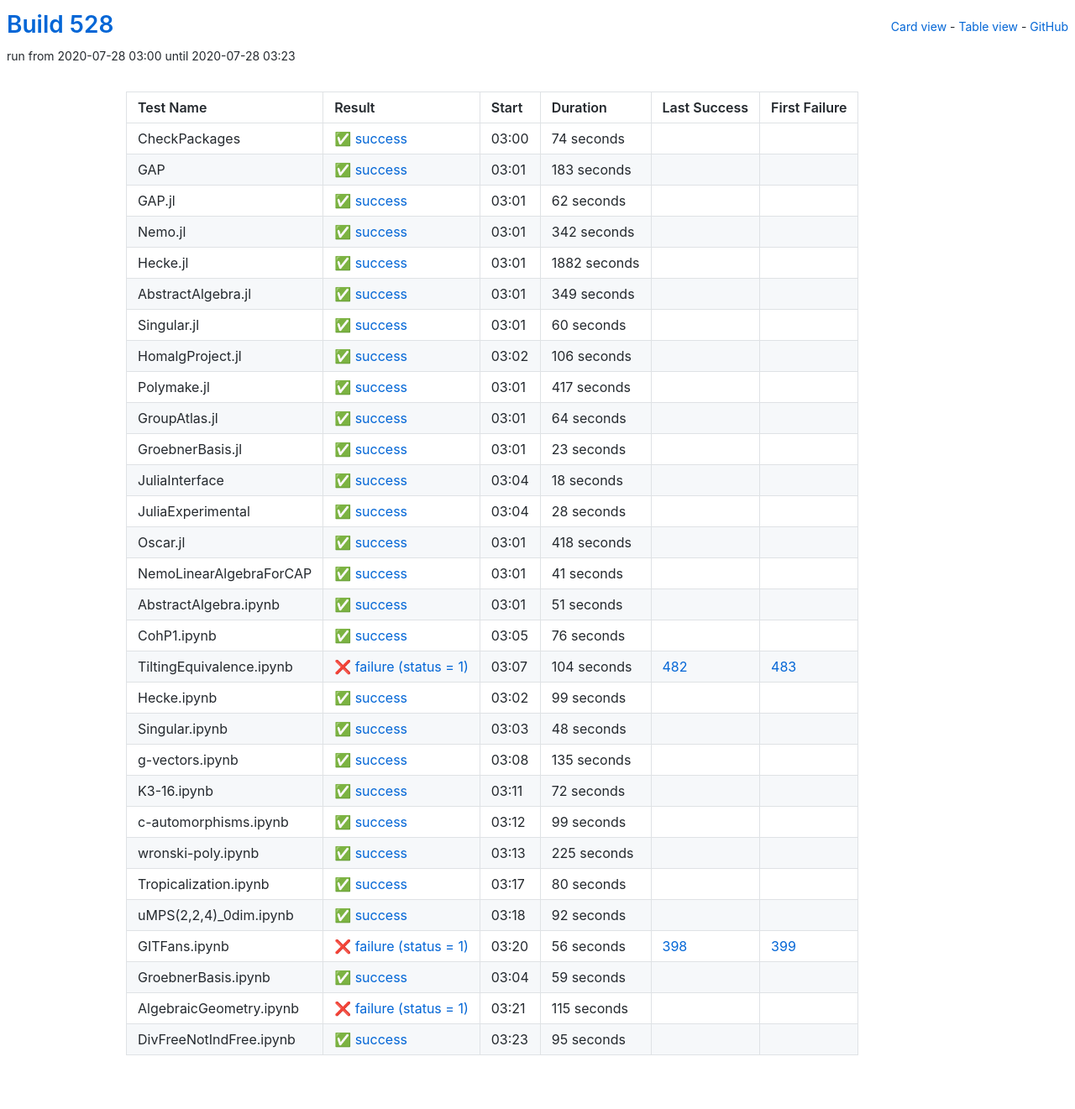
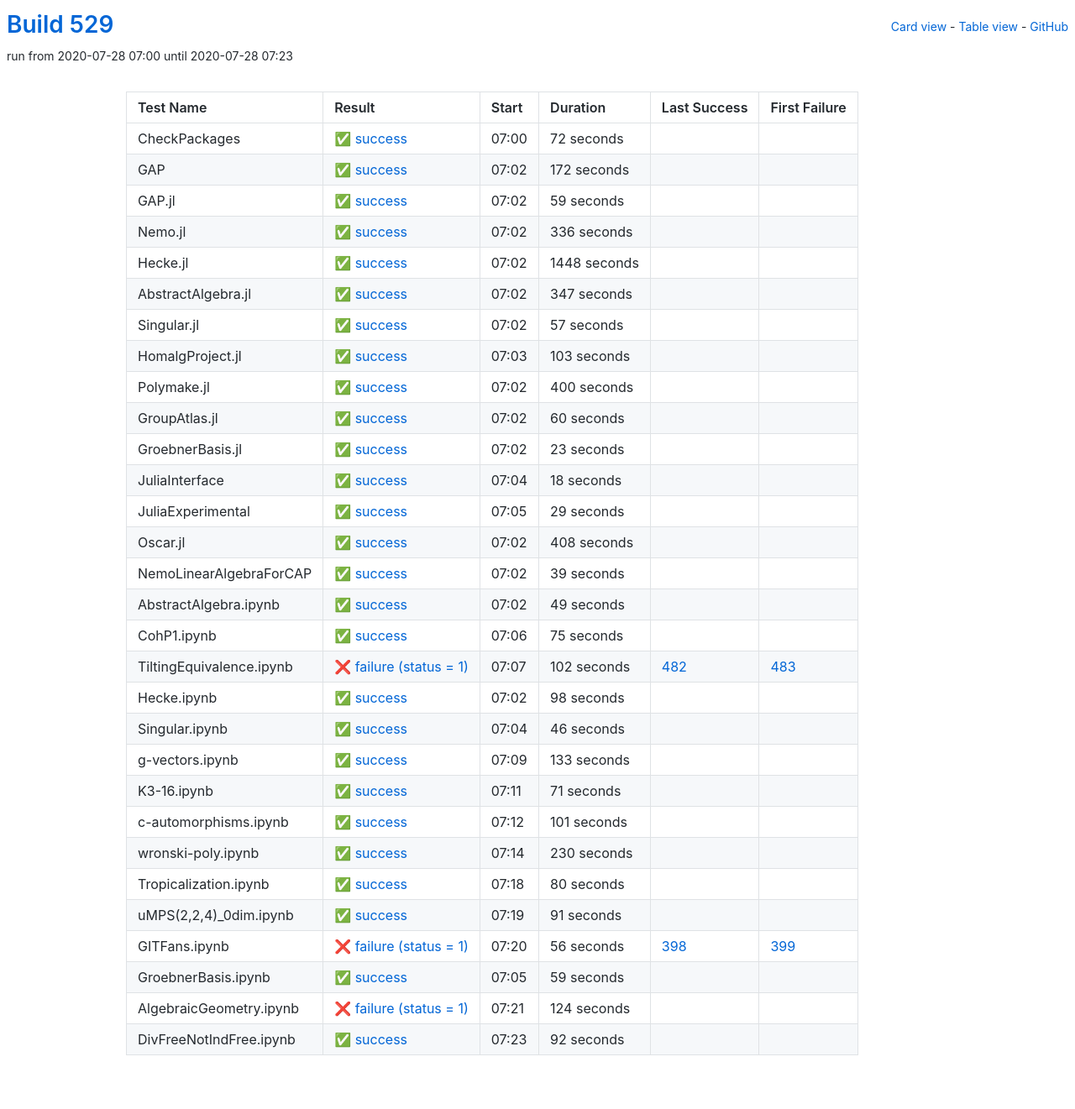
Before and after one commit to oscar-system/oscar-ci-status-stable, a Jekyll site: the page built from table.html, in a window 1280 px wide. Shown: the whole page at 84% size. Built offline with Jekyll 4.4.1, drawn with Linux system fonts in a browser that asks for light colours.

Commit message:
Build #529

```diff
--- a/_data/ci.yml
+++ b/_data/ci.yml
@@ -1,6 +1,6 @@
 ---
-build: 528
-build_url: https://oscarci.mathematik.uni-kl.de/job/oscar-stable/528/
+build: 529
+build_url: https://oscarci.mathematik.uni-kl.de/job/oscar-stable/529/
 job: oscar-stable
 organization: oscar-system
 repo: oscar-ci-status-stable
@@ -8,80 +8,116 @@ repourl: https://github.com/oscar-system/oscar-ci-status-stable
 tests:
 - name: CheckPackages
   id: checkpackages
-  log: https://oscarci.mathematik.uni-kl.de/job/oscar-stable/528/artifact/logs/build-528/CheckPackages.log
-  start: 2020-07-28 03:00
+  log: https://oscarci.mathematik.uni-kl.de/job/oscar-stable/529/artifact/logs/build-529/CheckPackages.log
+  start: 2020-07-28 07:00
   success: true
   exitcode: 0
   status: success
-  duration: 74
+  duration: 72
   last_success: false
   last_success_url:
   first_failure: false
   first_failure_url:
 - name: GAP
   id: gap
-  log: https://oscarci.mathematik.uni-kl.de/job/oscar-stable/528/artifact/logs/build-528/GAP.log
-  start: 2020-07-28 03:01
+  log: https://oscarci.mathematik.uni-kl.de/job/oscar-stable/529/artifact/logs/build-529/GAP.log
+  start: 2020-07-28 07:02
   success: true
   exitcode: 0
   status: success
-  duration: 183
+  duration: 172
   last_success: false
   last_success_url:
   first_failure: false
   first_failure_url:
 - name: GAP.jl
   id: gap-jl
-  log: https://oscarci.mathematik.uni-kl.de/job/oscar-stable/528/artifact/logs/build-528/GAP.jl.log
-  start: 2020-07-28 03:01
+  log: https://oscarci.mathematik.uni-kl.de/job/oscar-stable/529/artifact/logs/build-529/GAP.jl.log
+  start: 2020-07-28 07:02
   success: true
   exitcode: 0
   status: success
-  duration: 62
+  duration: 59
   last_success: false
   last_success_url:
   first_failure: false
   first_failure_url:
 - name: Nemo.jl
   id: nemo-jl
-  log: https://oscarci.mathematik.uni-kl.de/job/oscar-stable/528/artifact/logs/build-528/Nemo.jl.log
-  start: 2020-07-28 03:01
+  log: https://oscarci.mathematik.uni-kl.de/job/oscar-stable/529/artifact/logs/build-529/Nemo.jl.log
+  start: 2020-07-28 07:02
   success: true
   exitcode: 0
   status: success
-  duration: 342
+  duration: 336
   last_success: false
   last_success_url:
   first_failure: false
   first_failure_url:
 - name: Hecke.jl
   id: hecke-jl
-  log: https://oscarci.mathematik.uni-kl.de/job/oscar-stable/528/artifact/logs/build-528/Hecke.jl.log
-  start: 2020-07-28 03:01
+  log: https://oscarci.mathematik.uni-kl.de/job/oscar-stable/529/artifact/logs/build-529/Hecke.jl.log
+  start: 2020-07-28 07:02
   success: true
   exitcode: 0
   status: success
-  duration: 1882
+  duration: 1448
   last_success: false
   last_success_url:
   first_failure: false
   first_failure_url:
 - name: AbstractAlgebra.jl
   id: abstractalgebra-jl
-  log: https://oscarci.mathematik.uni-kl.de/job/oscar-stable/528/artifact/logs/build-528/AbstractAlgebra.jl.log
-  start: 2020-07-28 03:01
+  log: https://oscarci.mathematik.uni-kl.de/job/oscar-stable/529/artifact/logs/build-529/AbstractAlgebra.jl.log
+  start: 2020-07-28 07:02
   success: true
   exitcode: 0
   status: success
-  duration: 349
+  duration: 347
   last_success: false
   last_success_url:
   first_failure: false
   first_failure_url:
 - name: Singular.jl
   id: singular-jl
-  log: https://oscarci.mathematik.uni-kl.de/job/oscar-stable/528/artifact/logs/build-528/Singular.jl.log
-  start: 2020-07-28 03:01
+  log: https://oscarci.mathematik.uni-kl.de/job/oscar-stable/529/artifact/logs/build-529/Singular.jl.log
+  start: 2020-07-28 07:02
+  success: true
+  exitcode: 0
+  status: success
+  duration: 57
+  last_success: false
+  last_success_url:
+  first_failure: false
+  first_failure_url:
+- name: HomalgProject.jl
+  id: homalgproject-jl
+  log: https://oscarci.mathematik.uni-kl.de/job/oscar-stable/529/artifact/logs/build-529/HomalgProject.jl.log
+  start: 2020-07-28 07:03
+  success: true
+  exitcode: 0
+  status: success
+  duration: 103
+  last_success: false
+  last_success_url:
+  first_failure: false
+  first_failure_url:
+- name: Polymake.jl
+  id: polymake-jl
+  log: https://oscarci.mathematik.uni-kl.de/job/oscar-stable/529/artifact/logs/build-529/Polymake.jl.log
+  start: 2020-07-28 07:02
+  success: true
+  exitcode: 0
+  status: success
+  duration: 400
+  last_success: false
+  last_success_url:
+  first_failure: false
+  first_failure_url:
+- name: GroupAtlas.jl
+  id: groupatlas-jl
+  log: https://oscarci.mathematik.uni-kl.de/job/oscar-stable/529/artifact/logs/build-529/GroupAtlas.jl.log
+  start: 2020-07-28 07:02
   success: true
   exitcode: 0
   status: success
@@ -90,46 +126,10 @@ tests:
   last_success_url:
   first_failure: false
   first_failure_url:
-- name: HomalgProject.jl
-  id: homalgproject-jl
-  log: https://oscarci.mathematik.uni-kl.de/job/oscar-stable/528/artifact/logs/build-528/HomalgProject.jl.log
-  start: 2020-07-28 03:02
-  success: true
-  exitcode: 0
-  status: success
-  duration: 106
-  last_success: false
-  last_success_url:
-  first_failure: false
-  first_failure_url:
-- name: Polymake.jl
-  id: polymake-jl
-  log: https://oscarci.mathematik.uni-kl.de/job/oscar-stable/528/artifact/logs/build-528/Polymake.jl.log
-  start: 2020-07-28 03:01
-  success: true
-  exitcode: 0
-  status: success
-  duration: 417
-  last_success: false
-  last_success_url:
-  first_failure: false
-  first_failure_url:
-- name: GroupAtlas.jl
-  id: groupatlas-jl
-  log: https://oscarci.mathematik.uni-kl.de/job/oscar-stable/528/artifact/logs/build-528/GroupAtlas.jl.log
-  start: 2020-07-28 03:01
-  success: true
-  exitcode: 0
-  status: success
-  duration: 64
-  last_success: false
-  last_success_url:
-  first_failure: false
-  first_failure_url:
 - name: GroebnerBasis.jl
   id: groebnerbasis-jl
-  log: https://oscarci.mathematik.uni-kl.de/job/oscar-stable/528/artifact/logs/build-528/GroebnerBasis.jl.log
-  start: 2020-07-28 03:01
+  log: https://oscarci.mathematik.uni-kl.de/job/oscar-stable/529/artifact/logs/build-529/GroebnerBasis.jl.log
+  start: 2020-07-28 07:02
   success: true
   exitcode: 0
   status: success
@@ -140,8 +140,8 @@ tests:
   first_failure_url:
 - name: JuliaInterface
   id: juliainterface
-  log: https://oscarci.mathematik.uni-kl.de/job/oscar-stable/528/artifact/logs/build-528/JuliaInterface.log
-  start: 2020-07-28 03:04
+  log: https://oscarci.mathematik.uni-kl.de/job/oscar-stable/529/artifact/logs/build-529/JuliaInterface.log
+  start: 2020-07-28 07:04
   success: true
   exitcode: 0
   status: success
@@ -152,152 +152,152 @@ tests:
   first_failure_url:
 - name: JuliaExperimental
   id: juliaexperimental
-  log: https://oscarci.mathematik.uni-kl.de/job/oscar-stable/528/artifact/logs/build-528/JuliaExperimental.log
-  start: 2020-07-28 03:04
+  log: https://oscarci.mathematik.uni-kl.de/job/oscar-stable/529/artifact/logs/build-529/JuliaExperimental.log
+  start: 2020-07-28 07:05
   success: true
   exitcode: 0
   status: success
-  duration: 28
+  duration: 29
   last_success: false
   last_success_url:
   first_failure: false
   first_failure_url:
 - name: Oscar.jl
   id: oscar-jl
-  log: https://oscarci.mathematik.uni-kl.de/job/oscar-stable/528/artifact/logs/build-528/Oscar.jl.log
-  start: 2020-07-28 03:01
+  log: https://oscarci.mathematik.uni-kl.de/job/oscar-stable/529/artifact/logs/build-529/Oscar.jl.log
+  start: 2020-07-28 07:02
   success: true
   exitcode: 0
   status: success
-  duration: 418
+  duration: 408
   last_success: false
   last_success_url:
   first_failure: false
   first_failure_url:
 - name: NemoLinearAlgebraForCAP
   id: nemolinearalgebraforcap
-  log: https://oscarci.mathematik.uni-kl.de/job/oscar-stable/528/artifact/logs/build-528/NemoLinearAlgebraForCAP.log
-  start: 2020-07-28 03:01
+  log: https://oscarci.mathematik.uni-kl.de/job/oscar-stable/529/artifact/logs/build-529/NemoLinearAlgebraForCAP.log
+  start: 2020-07-28 07:02
   success: true
   exitcode: 0
   status: success
-  duration: 41
+  duration: 39
   last_success: false
   last_success_url:
   first_failure: false
   first_failure_url:
 - name: AbstractAlgebra.ipynb
   id: abstractalgebra-ipynb
-  log: https://oscarci.mathematik.uni-kl.de/job/oscar-stable/528/artifact/logs/build-528/AbstractAlgebra.ipynb.log
-  start: 2020-07-28 03:01
+  log: https://oscarci.mathematik.uni-kl.de/job/oscar-stable/529/artifact/logs/build-529/AbstractAlgebra.ipynb.log
+  start: 2020-07-28 07:02
   success: true
   exitcode: 0
   status: success
-  duration: 51
+  duration: 49
   last_success: false
   last_success_url:
   first_failure: false
   first_failure_url:
 - name: CohP1.ipynb
   id: cohp1-ipynb
-  log: https://oscarci.mathematik.uni-kl.de/job/oscar-stable/528/artifact/logs/build-528/CohP1.ipynb.log
-  start: 2020-07-28 03:05
+  log: https://oscarci.mathematik.uni-kl.de/job/oscar-stable/529/artifact/logs/build-529/CohP1.ipynb.log
+  start: 2020-07-28 07:06
   success: true
   exitcode: 0
   status: success
-  duration: 76
+  duration: 75
   last_success: false
   last_success_url:
   first_failure: false
   first_failure_url:
 - name: TiltingEquivalence.ipynb
   id: tiltingequivalence-ipynb
-  log: https://oscarci.mathematik.uni-kl.de/job/oscar-stable/528/artifact/logs/build-528/TiltingEquivalence.ipynb.log
-  start: 2020-07-28 03:07
+  log: https://oscarci.mathematik.uni-kl.de/job/oscar-stable/529/artifact/logs/build-529/TiltingEquivalence.ipynb.log
+  start: 2020-07-28 07:07
   success: false
   exitcode: 1
   status: failure
-  duration: 104
+  duration: 102
   last_success: 482
   last_success_url: https://oscarci.mathematik.uni-kl.de/job/oscar-stable/482/
   first_failure: 483
   first_failure_url: https://oscarci.mathematik.uni-kl.de/job/oscar-stable/483/
 - name: Hecke.ipynb
   id: hecke-ipynb
-  log: https://oscarci.mathematik.uni-kl.de/job/oscar-stable/528/artifact/logs/build-528/Hecke.ipynb.log
-  start: 2020-07-28 03:02
+  log: https://oscarci.mathematik.uni-kl.de/job/oscar-stable/529/artifact/logs/build-529/Hecke.ipynb.log
+  start: 2020-07-28 07:02
   success: true
   exitcode: 0
   status: success
-  duration: 99
+  duration: 98
   last_success: false
   last_success_url:
   first_failure: false
   first_failure_url:
 - name: Singular.ipynb
   id: singular-ipynb
-  log: https://oscarci.mathematik.uni-kl.de/job/oscar-stable/528/artifact/logs/build-528/Singular.ipynb.log
-  start: 2020-07-28 03:03
+  log: https://oscarci.mathematik.uni-kl.de/job/oscar-stable/529/artifact/logs/build-529/Singular.ipynb.log
+  start: 2020-07-28 07:04
   success: true
   exitcode: 0
   status: success
-  duration: 48
+  duration: 46
   last_success: false
   last_success_url:
   first_failure: false
   first_failure_url:
 - name: g-vectors.ipynb
   id: g-vectors-ipynb
-  log: https://oscarci.mathematik.uni-kl.de/job/oscar-stable/528/artifact/logs/build-528/g-vectors.ipynb.log
-  start: 2020-07-28 03:08
+  log: https://oscarci.mathematik.uni-kl.de/job/oscar-stable/529/artifact/logs/build-529/g-vectors.ipynb.log
+  start: 2020-07-28 07:09
   success: true
   exitcode: 0
   status: success
-  duration: 135
+  duration: 133
   last_success: false
   last_success_url:
   first_failure: false
   first_failure_url:
 - name: K3-16.ipynb
   id: k3-16-ipynb
-  log: https://oscarci.mathematik.uni-kl.de/job/oscar-stable/528/artifact/logs/build-528/K3-16.ipynb.log
-  start: 2020-07-28 03:11
+  log: https://oscarci.mathematik.uni-kl.de/job/oscar-stable/529/artifact/logs/build-529/K3-16.ipynb.log
+  start: 2020-07-28 07:11
   success: true
   exitcode: 0
   status: success
-  duration: 72
+  duration: 71
   last_success: false
   last_success_url:
   first_failure: false
   first_failure_url:
 - name: c-automorphisms.ipynb
   id: c-automorphisms-ipynb
-  log: https://oscarci.mathematik.uni-kl.de/job/oscar-stable/528/artifact/logs/build-528/c-automorphisms.ipynb.log
-  start: 2020-07-28 03:12
+  log: https://oscarci.mathematik.uni-kl.de/job/oscar-stable/529/artifact/logs/build-529/c-automorphisms.ipynb.log
+  start: 2020-07-28 07:12
   success: true
   exitcode: 0
   status: success
-  duration: 99
+  duration: 101
   last_success: false
   last_success_url:
   first_failure: false
   first_failure_url:
 - name: wronski-poly.ipynb
   id: wronski-poly-ipynb
-  log: https://oscarci.mathematik.uni-kl.de/job/oscar-stable/528/artifact/logs/build-528/wronski-poly.ipynb.log
-  start: 2020-07-28 03:13
+  log: https://oscarci.mathematik.uni-kl.de/job/oscar-stable/529/artifact/logs/build-529/wronski-poly.ipynb.log
+  start: 2020-07-28 07:14
   success: true
   exitcode: 0
   status: success
-  duration: 225
+  duration: 230
   last_success: false
   last_success_url:
   first_failure: false
   first_failure_url:
 - name: Tropicalization.ipynb
   id: tropicalization-ipynb
-  log: https://oscarci.mathematik.uni-kl.de/job/oscar-stable/528/artifact/logs/build-528/Tropicalization.ipynb.log
-  start: 2020-07-28 03:17
+  log: https://oscarci.mathematik.uni-kl.de/job/oscar-stable/529/artifact/logs/build-529/Tropicalization.ipynb.log
+  start: 2020-07-28 07:18
   success: true
   exitcode: 0
   status: success
@@ -308,20 +308,20 @@ tests:
   first_failure_url:
 - name: uMPS(2,2,4)_0dim.ipynb
   id: umps-2-2-4-0dim-ipynb
-  log: https://oscarci.mathematik.uni-kl.de/job/oscar-stable/528/artifact/logs/build-528/uMPS-2-2-4-_0dim.ipynb.log
-  start: 2020-07-28 03:18
+  log: https://oscarci.mathematik.uni-kl.de/job/oscar-stable/529/artifact/logs/build-529/uMPS-2-2-4-_0dim.ipynb.log
+  start: 2020-07-28 07:19
   success: true
   exitcode: 0
   status: success
-  duration: 92
+  duration: 91
   last_success: false
   last_success_url:
   first_failure: false
   first_failure_url:
 - name: GITFans.ipynb
   id: gitfans-ipynb
-  log: https://oscarci.mathematik.uni-kl.de/job/oscar-stable/528/artifact/logs/build-528/GITFans.ipynb.log
-  start: 2020-07-28 03:20
+  log: https://oscarci.mathematik.uni-kl.de/job/oscar-stable/529/artifact/logs/build-529/GITFans.ipynb.log
+  start: 2020-07-28 07:20
   success: false
   exitcode: 1
   status: failure
@@ -332,8 +332,8 @@ tests:
   first_failure_url: https://oscarci.mathematik.uni-kl.de/job/oscar-stable/399/
 - name: GroebnerBasis.ipynb
   id: groebnerbasis-ipynb
-  log: https://oscarci.mathematik.uni-kl.de/job/oscar-stable/528/artifact/logs/build-528/GroebnerBasis.ipynb.log
-  start: 2020-07-28 03:04
+  log: https://oscarci.mathematik.uni-kl.de/job/oscar-stable/529/artifact/logs/build-529/GroebnerBasis.ipynb.log
+  start: 2020-07-28 07:05
   success: true
   exitcode: 0
   status: success
@@ -344,24 +344,24 @@ tests:
   first_failure_url:
 - name: AlgebraicGeometry.ipynb
   id: algebraicgeometry-ipynb
-  log: https://oscarci.mathematik.uni-kl.de/job/oscar-stable/528/artifact/logs/build-528/AlgebraicGeometry.ipynb.log
-  start: 2020-07-28 03:21
+  log: https://oscarci.mathematik.uni-kl.de/job/oscar-stable/529/artifact/logs/build-529/AlgebraicGeometry.ipynb.log
+  start: 2020-07-28 07:21
   success: false
   exitcode: 1
   status: failure
-  duration: 115
+  duration: 124
   last_success: false
   last_success_url:
   first_failure: false
   first_failure_url:
 - name: DivFreeNotIndFree.ipynb
   id: divfreenotindfree-ipynb
-  log: https://oscarci.mathematik.uni-kl.de/job/oscar-stable/528/artifact/logs/build-528/DivFreeNotIndFree.ipynb.log
-  start: 2020-07-28 03:23
+  log: https://oscarci.mathematik.uni-kl.de/job/oscar-stable/529/artifact/logs/build-529/DivFreeNotIndFree.ipynb.log
+  start: 2020-07-28 07:23
   success: true
   exitcode: 0
   status: success
-  duration: 95
+  duration: 92
   last_success: false
   last_success_url:
   first_failure: false
```
Also changed, not shown: README.md.
